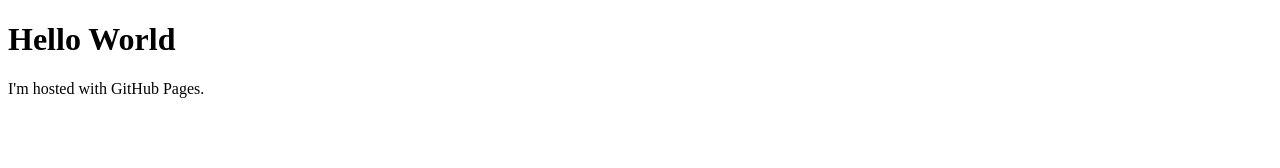
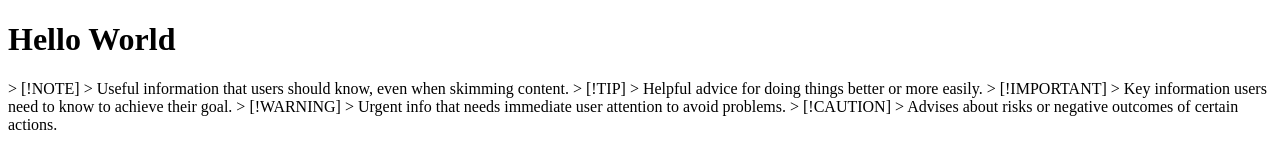
Before and after one commit to Lego56371/Pages-15, a plain HTML site: page index.html in a window 1280 px wide. Drawn offline with Linux system fonts and the light colour scheme.

Commit message:
Update index.html

```diff
--- a/index.html
+++ b/index.html
@@ -2,6 +2,21 @@
 <html>
 <body>
 <h1>Hello World</h1>
-<p>I'm hosted with GitHub Pages.</p>
+<p>
+    > [!NOTE]
+> Useful information that users should know, even when skimming content.
+
+> [!TIP]
+> Helpful advice for doing things better or more easily.
+
+> [!IMPORTANT]
+> Key information users need to know to achieve their goal.
+
+> [!WARNING]
+> Urgent info that needs immediate user attention to avoid problems.
+
+> [!CAUTION]
+> Advises about risks or negative outcomes of certain actions.
+</p>
 </body>
 </html>
```
